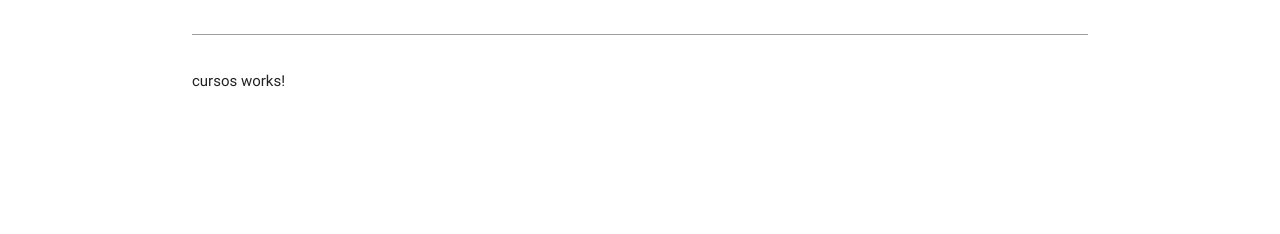
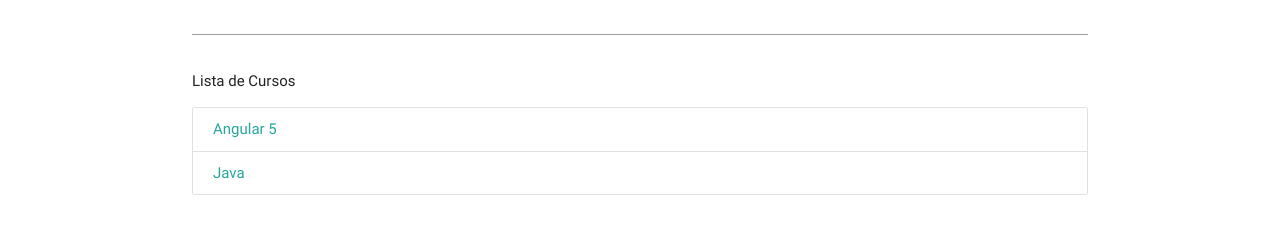
Before and after one commit to iarlenaquiles/rotas-angular4, an Angular app: page /cursos in a window 1280 px wide. Shown: the part 128-362 px from the top of the page. Built offline with nearby package versions, Linux system fonts and the light colour scheme.

Commit message:
Criando lista de cursos

```diff
--- a/src/app/cursos/cursos.component.html
+++ b/src/app/cursos/cursos.component.html
@@ -1,3 +1,9 @@
 <p>
-  cursos works!
+  Lista de Cursos
 </p>
+
+<div class="collection">
+    <a href="#!" class="collection-item" *ngFor="let curso of cursos">
+      {{ curso.nome }}
+    </a>
+</div>
```
